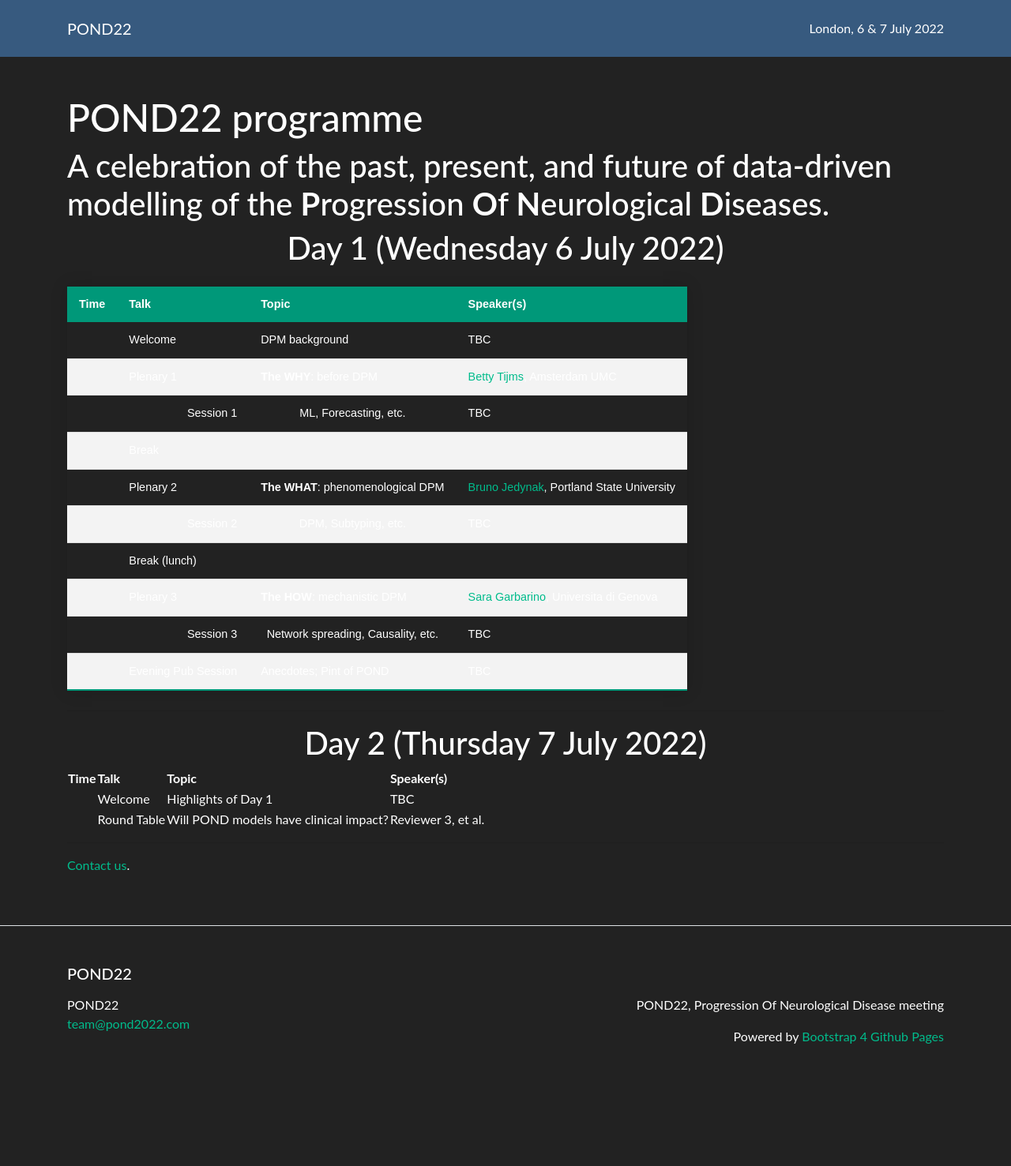
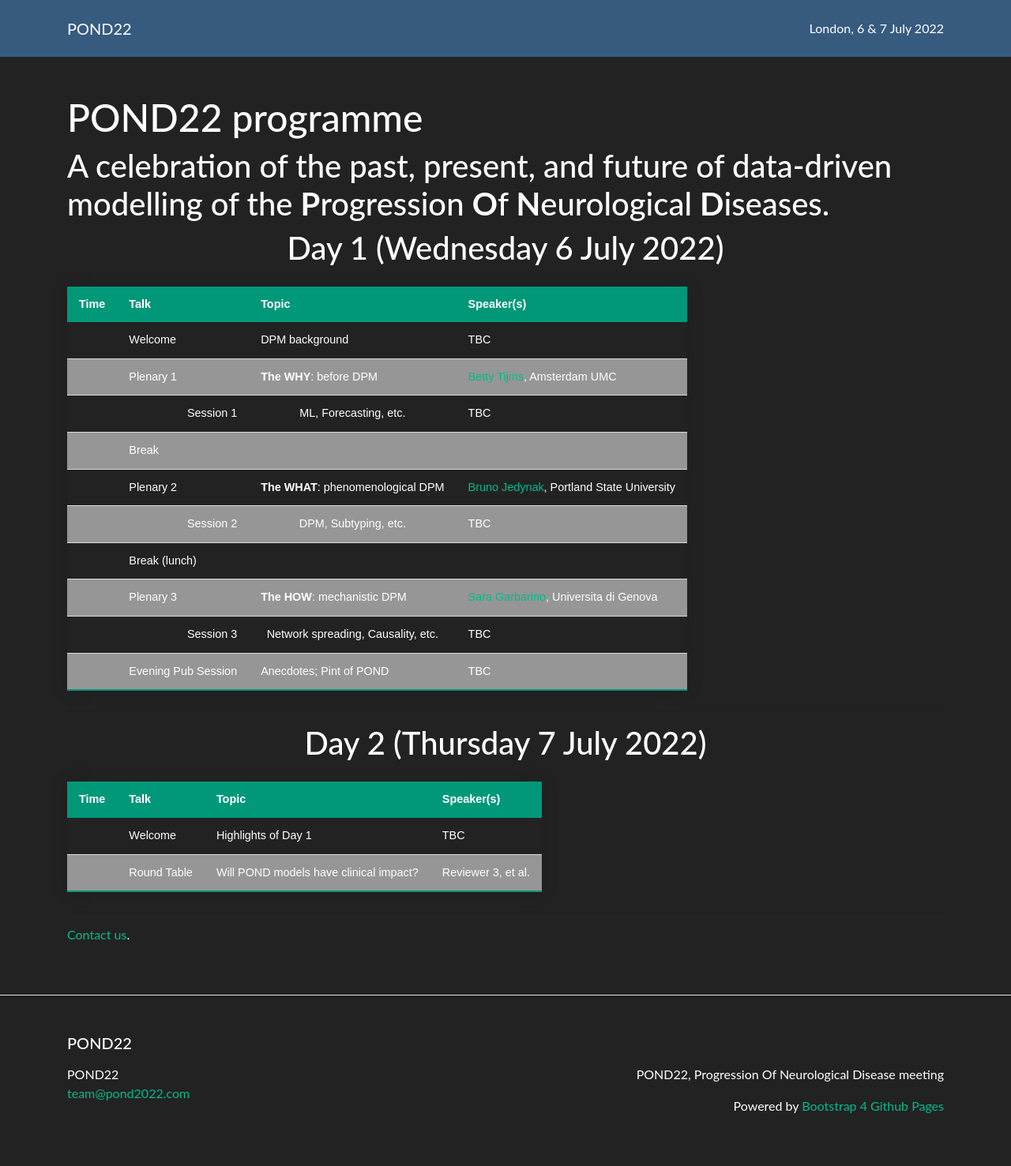
Before and after one commit to noxtoby/pond2022-bs4, a Jekyll site: the page built from programme.md, in a window 1280 px wide. Shown: the whole page at 79% size. Built offline with Jekyll 4.4.1, drawn with Linux system fonts in a browser that asks for light colours; before the commit the page ends 1389 px from its top, so only the background shows below that.

Commit message:
Minor style update

```diff
--- a/_sass/_bootstrap_customization.scss
+++ b/_sass/_bootstrap_customization.scss
@@ -236,11 +236,11 @@ $web-font-path: "https://fonts.googleapis.com/css?family=Montserrat" !default;
 }
 
 .styled-table tbody tr {
-    border-bottom: 1px solid #dddddd;
+    border-bottom: thin solid #dddddd;
 }
 
 .styled-table tbody tr:nth-of-type(even) {
-    background-color: #f3f3f3;
+    background-color: #969696;
 }
 
 .styled-table tbody tr:last-of-type {
--- a/programme.md
+++ b/programme.md
@@ -68,7 +68,7 @@ title: POND22 programme
 
 <h2 align="center">Day 2 (Thursday 7 July 2022)</h2>
 
-<table>
+<table class="styled-table">
     <!-- <caption>Description</caption> -->
     <thead>
         <tr>
```
